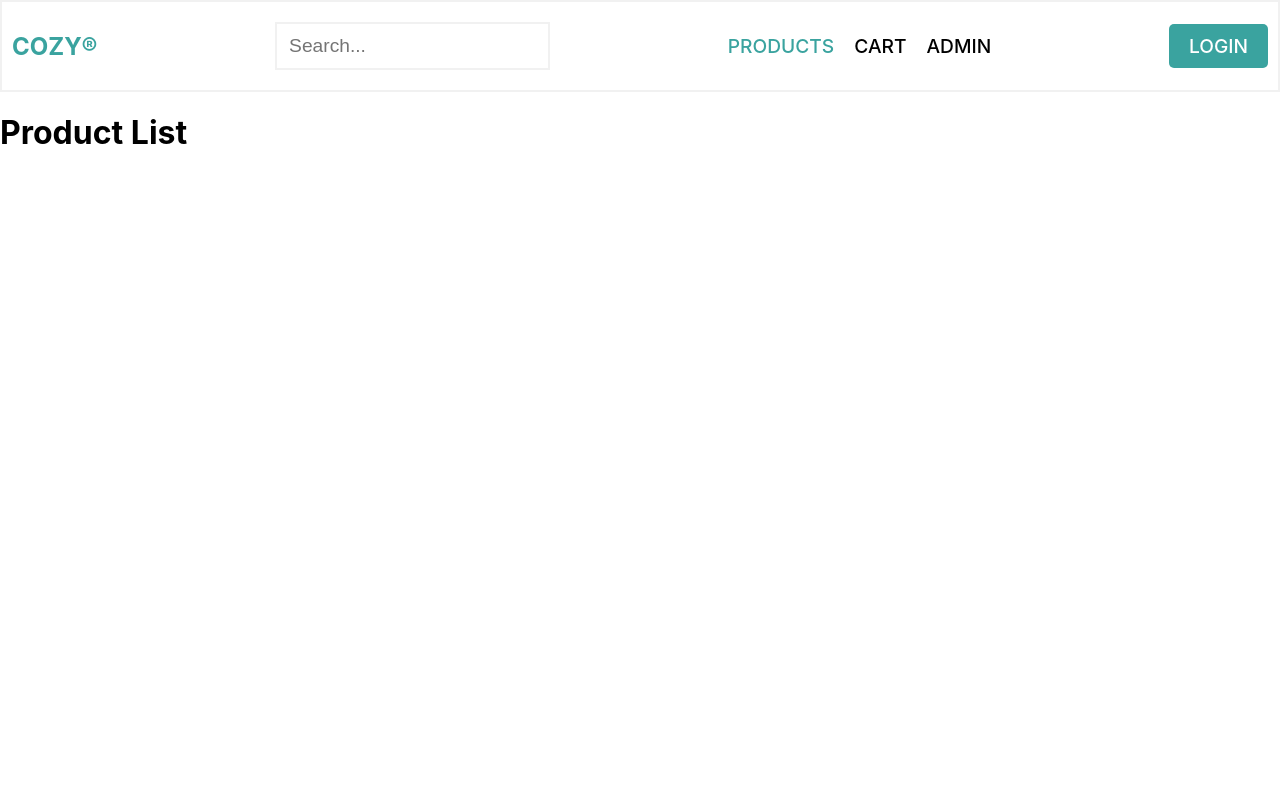
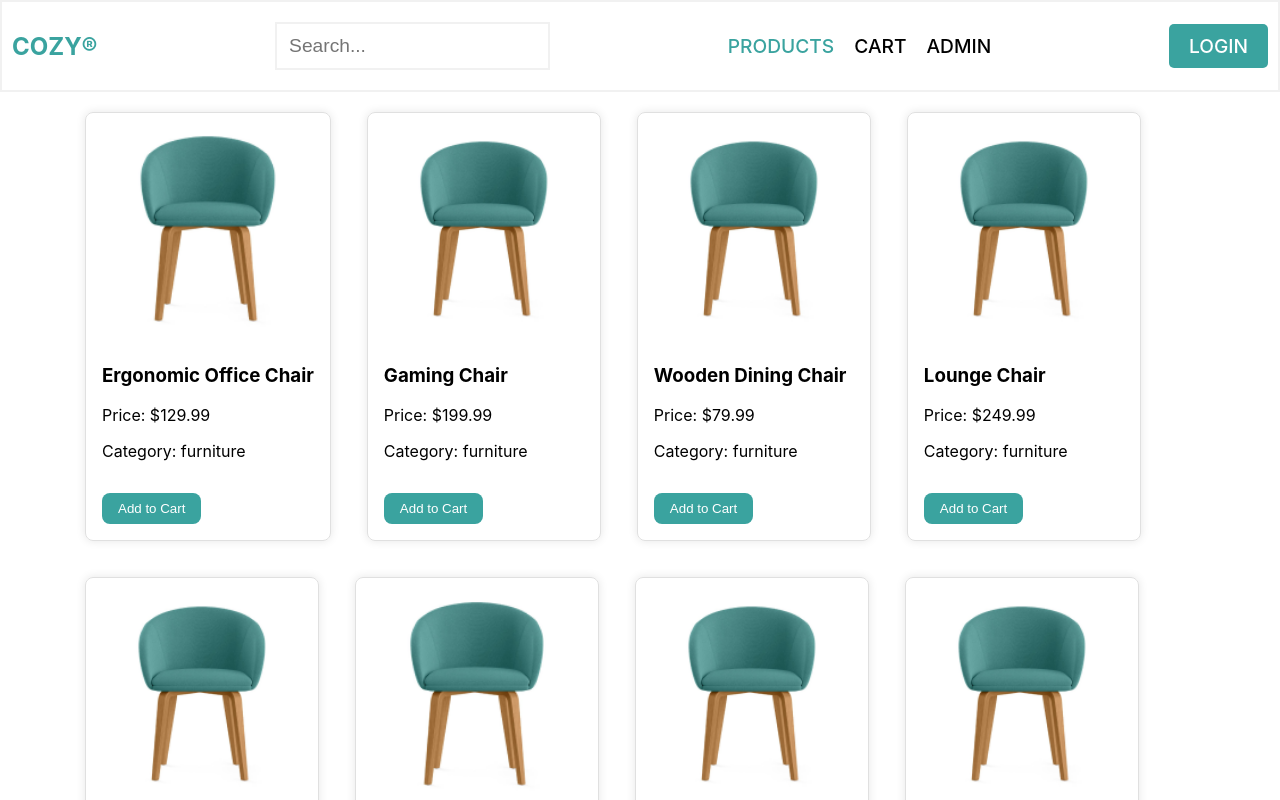
Before and after one commit to ayman-alkhatib/cozy-e-commerce, a React (Create React App) app in the folder frontend/: page /#/ in a window 1280 px wide. Both pictures are taken after a click on the item "PRODUCTS". Shown: the top 800 px of the page. Built offline with nearby package versions, Linux system fonts and the light colour scheme.

Commit message:
Add ProductCard component and integrate with ProductListPage

```diff
--- /dev/null
+++ b/frontend/src/components/ProductCard.jsx
@@ -0,0 +1,20 @@
+import styles from "./ProductCard.module.css";
+function ProductCard({ product }) {
+  return (
+    <div className={styles.productCard}>
+      <div className={styles.productImage}>
+        <img src="image.png" alt="product" />
+      </div>
+      <div className={styles.productInfo}>
+        <h3>{product.name}</h3>
+        <p>Price: ${product.price}</p>
+        <p>Category: {product.category}</p>
+      </div>
+      <div className={styles.cart}>
+        <button>Add to Cart</button>
+      </div>
+    </div>
+  );
+}
+
+export default ProductCard;
--- /dev/null
+++ b/frontend/src/components/ProductCard.module.css
@@ -0,0 +1,53 @@
+.productCard {
+    display: flex;
+    flex-direction: column;
+    justify-content: flex-start;
+    align-items: center;
+    padding: 1rem;
+    border: 1px solid #e0e0e0;
+    border-radius: 0.5rem;
+    box-shadow: 0 0 10px rgba(0, 0, 0, 0.1);
+    margin: 10px;
+    transition: all 0.3s;
+    cursor: pointer;
+}
+
+.productCard:hover {
+    box-shadow: 0 0 10px rgba(0, 0, 0, 0.3);
+
+}
+
+.productImage {
+    width: 100%;
+    height: 200px;
+    object-fit: cover;
+    border-radius: 0.5rem;
+}
+
+.productImage img {
+    width: 100%;
+    height: 100%;
+    object-fit: cover;
+    border-radius: 0.5rem;
+}
+
+.productInfo {
+    width: 100%;
+    margin-top: 1rem;
+}
+
+.cart {
+    width: 100%;
+    margin-top: 1rem;
+}
+
+.cart button {
+    padding: 0.5rem 1rem;
+    border: none;
+    background-color: var(--main-color);
+    color: #fff;
+    border-radius: 0.5rem;
+    cursor: pointer;
+    transition: all 0.3s;
+
+}
--- a/frontend/src/pages/ProductListPage.jsx
+++ b/frontend/src/pages/ProductListPage.jsx
@@ -1,9 +1,109 @@
+import ProductCard from "../components/ProductCard";
+import styles from "./ProductListPage.module.css";
 function ProductListPage() {
   return (
-    <div>
-      <h1>Product List</h1>
+    <div className="container">
+      <div className={styles.productList}>
+        {fakeData.map((product) => (
+          <ProductCard key={product.id} product={product} />
+        ))}
+      </div>
     </div>
   );
 }
 
 export default ProductListPage;
+
+const fakeData = [
+  {
+    id: 99,
+    name: "Ergonomic Office Chair",
+    description:
+      "Comfortable office chair with adjustable armrests and lumbar support.",
+    category: "furniture",
+    thumbnail: "https://example.com/images/office-chair.jpg",
+    price: 129.99,
+    quantity: 50,
+  },
+  {
+    id: 100,
+    name: "Gaming Chair",
+    description: "High-back gaming chair with headrest and reclining function.",
+    category: "furniture",
+    thumbnail: "https://example.com/images/gaming-chair.jpg",
+    price: 199.99,
+    quantity: 30,
+  },
+  {
+    id: 101,
+    name: "Wooden Dining Chair",
+    description: "Classic wooden dining chair with a cushioned seat.",
+    category: "furniture",
+    thumbnail: "https://example.com/images/dining-chair.jpg",
+    price: 79.99,
+    quantity: 100,
+  },
+  {
+    id: 102,
+    name: "Lounge Chair",
+    description: "Modern lounge chair with soft fabric upholstery.",
+    category: "furniture",
+    thumbnail: "https://example.com/images/lounge-chair.jpg",
+    price: 249.99,
+    quantity: 25,
+  },
+  {
+    id: 103,
+    name: "Rocking Chair",
+    description: "Traditional wooden rocking chair for relaxation.",
+    category: "furniture",
+    thumbnail: "https://example.com/images/rocking-chair.jpg",
+    price: 149.99,
+    quantity: 40,
+  },
+  {
+    id: 104,
+    name: "Plastic Stackable Chair",
+    description: "Lightweight and durable plastic chair, easy to store.",
+    category: "furniture",
+    thumbnail: "https://example.com/images/plastic-chair.jpg",
+    price: 29.99,
+    quantity: 150,
+  },
+  {
+    id: 105,
+    name: "Recliner Chair",
+    description: "Luxury recliner chair with footrest and plush padding.",
+    category: "furniture",
+    thumbnail: "https://example.com/images/recliner-chair.jpg",
+    price: 349.99,
+    quantity: 20,
+  },
+  {
+    id: 106,
+    name: "Bar Stool",
+    description: "Height-adjustable bar stool with a metal frame.",
+    category: "furniture",
+    thumbnail: "https://example.com/images/bar-stool.jpg",
+    price: 59.99,
+    quantity: 75,
+  },
+  {
+    id: 107,
+    name: "Accent Chair",
+    description: "Stylish accent chair with velvet fabric and wooden legs.",
+    category: "furniture",
+    thumbnail: "https://example.com/images/accent-chair.jpg",
+    price: 189.99,
+    quantity: 35,
+  },
+  {
+    id: 108,
+    name: "Outdoor Patio Chair",
+    description: "Weather-resistant outdoor chair with cushions.",
+    category: "furniture",
+    thumbnail: "https://example.com/images/patio-chair.jpg",
+    price: 99.99,
+    quantity: 60,
+  },
+];
--- /dev/null
+++ b/frontend/src/pages/ProductListPage.module.css
@@ -0,0 +1,7 @@
+.productList {
+    display: flex;
+    flex-wrap: wrap;
+    justify-content: flex-start;
+    gap: 1rem;
+    padding: 10px
+}
```
Also changed, not shown: frontend/public/image.png (added).
